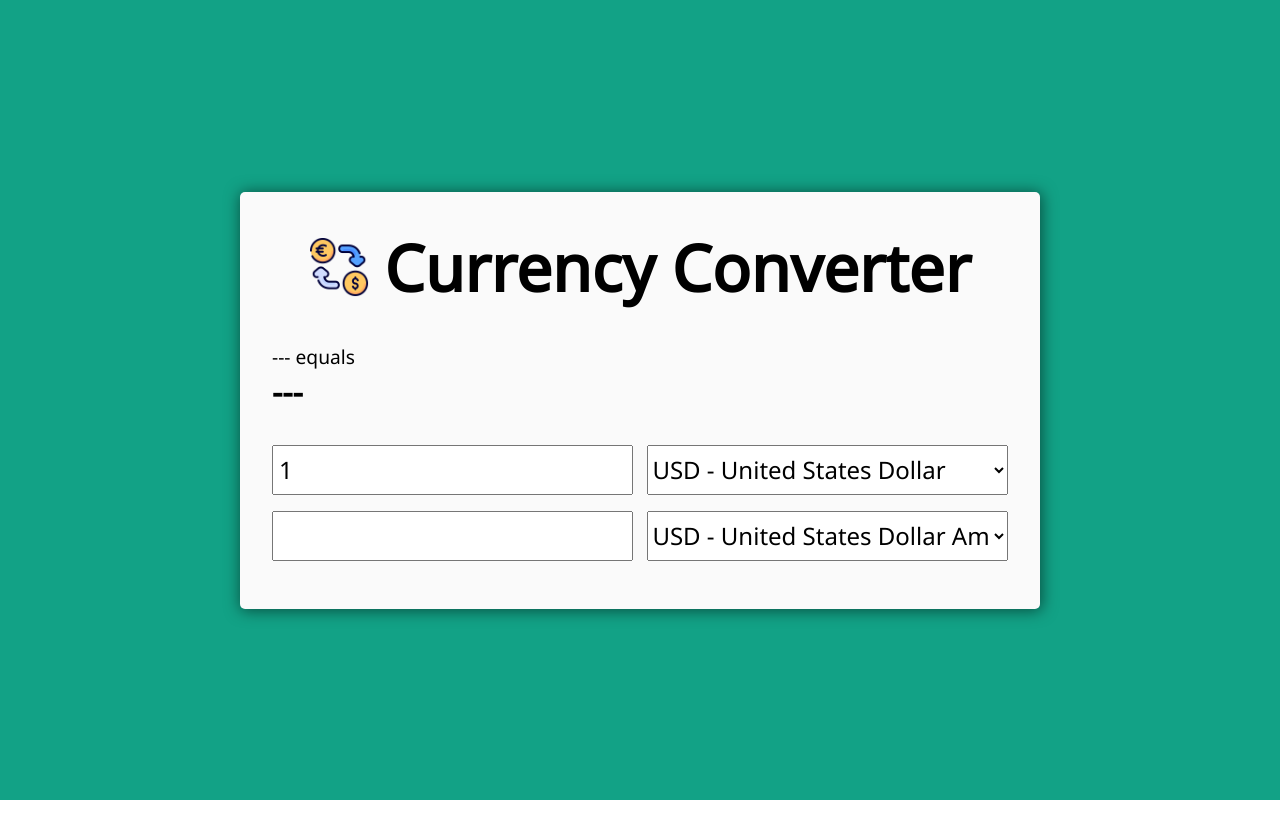
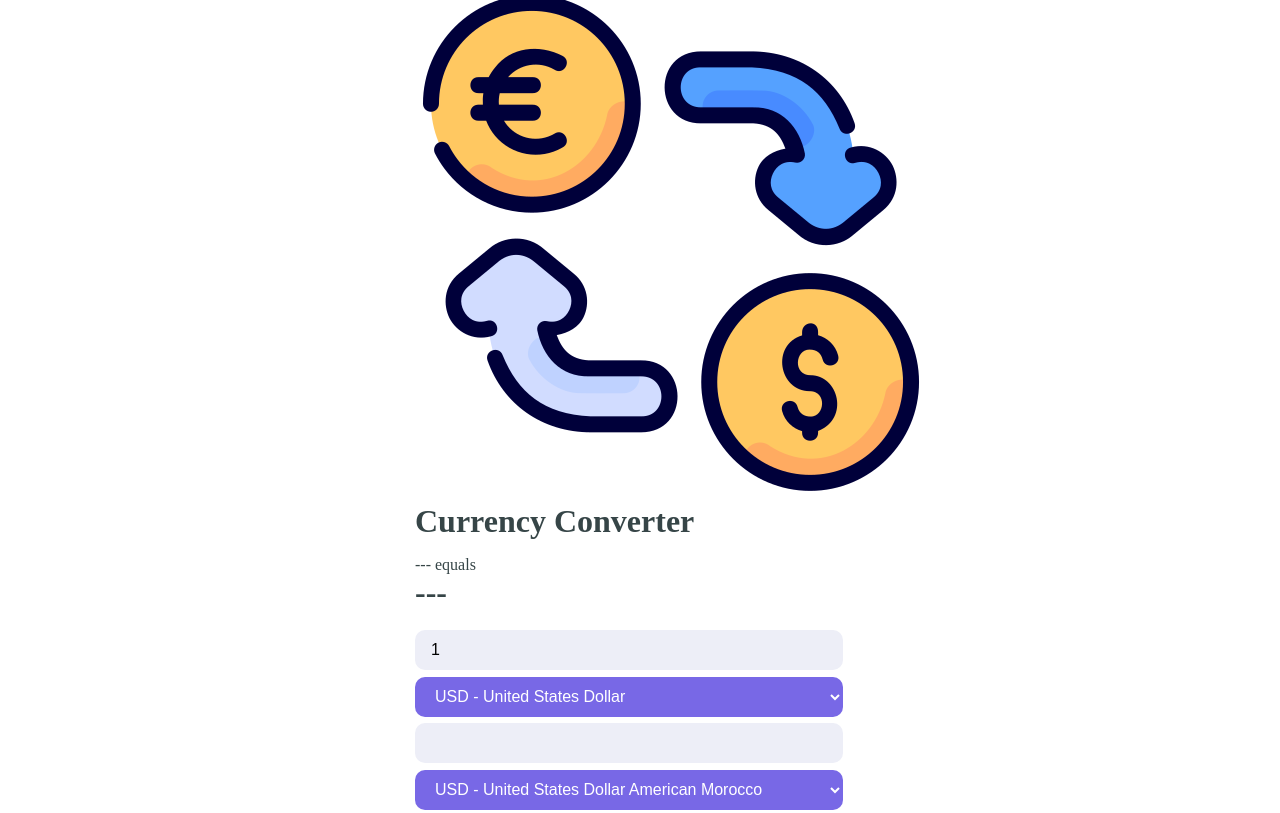
Before and after one commit to yesoffence2001/CurrencyConverter, a plain HTML site: page index.html in a window 1280 px wide. Drawn offline with Linux system fonts and the light colour scheme; no server answers.

Commit message:
Update style.css

```diff
--- a/style.css
+++ b/style.css
@@ -1,67 +1,68 @@
-@import url("https://fonts.googleapis.com/css2?family=Noto+Sans&display=swap");
-
-* {
-  margin: 0;
-  padding: 0;
-  box-sizing: border-box;
-  font-family: "Noto Sans", sans-serif;
+*{
+    margin: 0;
+    padding: 0;
+    box-sizing: border-box;
 }
-
-html {
-  font-size: 16px;
+body{
+    height: 100vh;
+    display: flex;
+    justify-content: center;
+    align-items: center;
 }
-
-.container {
-  display: flex;
-  align-items: center;
-  justify-content: center;
-
-  width: 100vw;
-  height: 100vh;
-
-  background-color: #12a286;
+.container{
+    width: 450px;
+    color: #364547;
 }
-
-.currency-converter {
-  background-color: #fafafa;
-  padding: 2rem;
-  border-radius: 5px;
-
-  max-width: 800px;
-
-  box-shadow: rgba(0, 0, 0, 0.5) 1px 1px 15px 1px;
+h1{
+    color: #364547;
+    margin-bottom: 0.5em;
 }
-.currency-converter .title {
-  display: flex;
-  align-items: center;
-  justify-content: center;
-
-  font-size: 2rem;
-  font-weight: bold;
+.container .box{
+    width: 100%;
+    display: flex;
 }
-.currency-converter .title img {
-  width: 60px;
-  margin-right: 15px;
+.box div{
+    width: 100%;
 }
-.exchange-rate {
-  margin: 2rem 0;
+select{
+    width: 95%;
+    height: 40px;
+    font-size: 1em;
+    padding-right: 65px;
+    cursor: pointer;
+    outline: none;
+    background: #7868e6;
+    color: white;
+    margin: 0.2em 0;
+    padding: 0 1em;
+    border-radius: 10px;
+    border: none;
 }
-.exchange-rate p {
-  font-size: 1.2rem;
+input{
+    width: 95%;
+    height: 40px;
+    font-size: 1em;
+    margin: 0.2em 0;
+    border-radius: 10px;
+    border: none;
+    background: #edeef7;
+    outline: none;
+    padding: 0 1em;
 }
-
-.from-currency,
-.to-currency {
-  display: flex;
-  justify-content: space-between;
-  margin: 1rem 0;
+.icon{
+    cursor: pointer;
+    margin-top: 30px;
+    font-size: 22px;
+    align-items: center;
+  }
+.btn{
+    width: 98%;
+    height: 40px;
+    background: #364547;
+    color: white;
+    border-radius: 10px;
+    border: none;
+    cursor: pointer;
+    font-size: 1em;
+    margin: 0.5em 0;
 }
-input,
-select {
-  width: 49%;
-  height: 50px;
-  font-size: 1.5rem;
-}
-input {
-  padding-left: 5px;
-}
```
